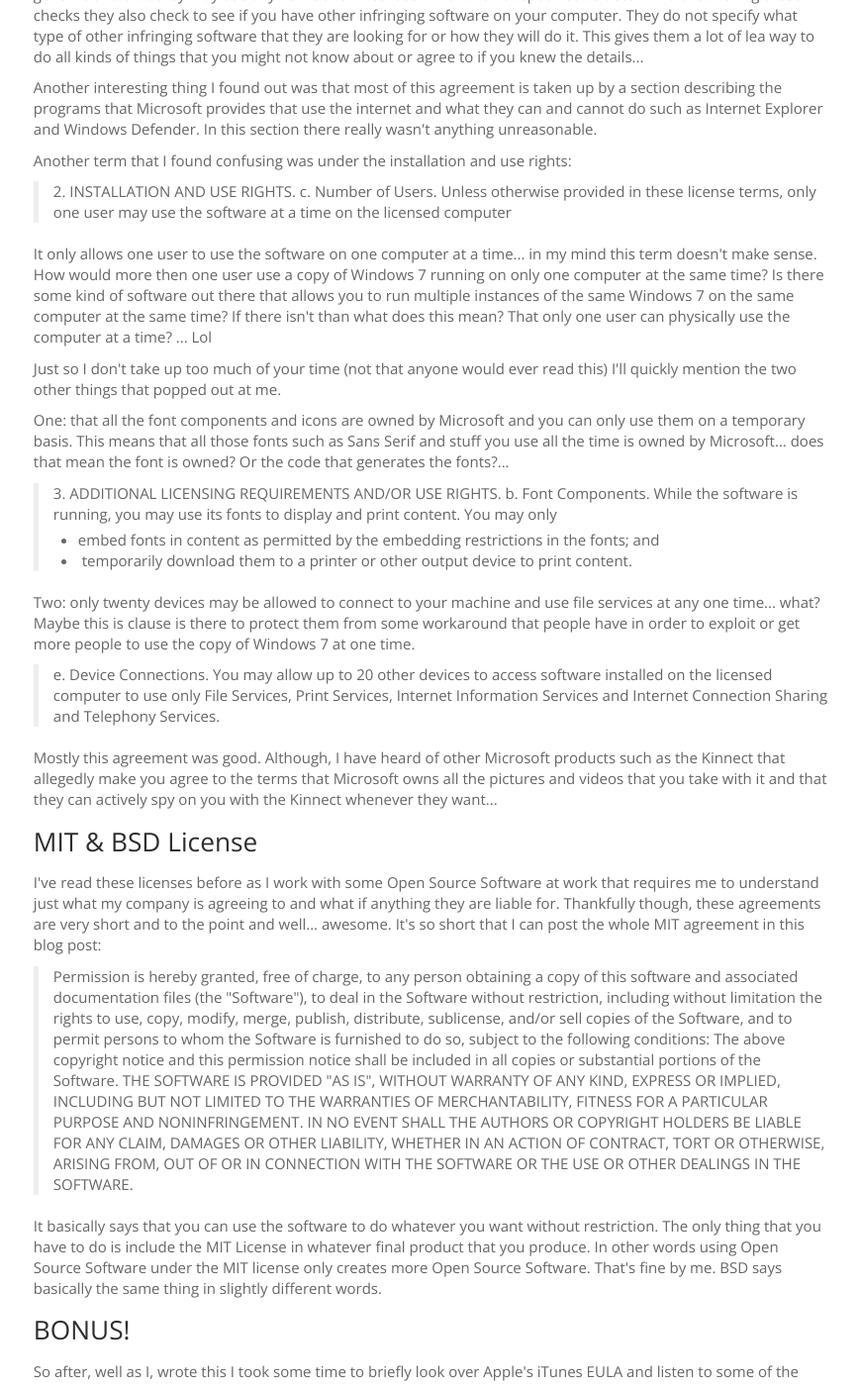
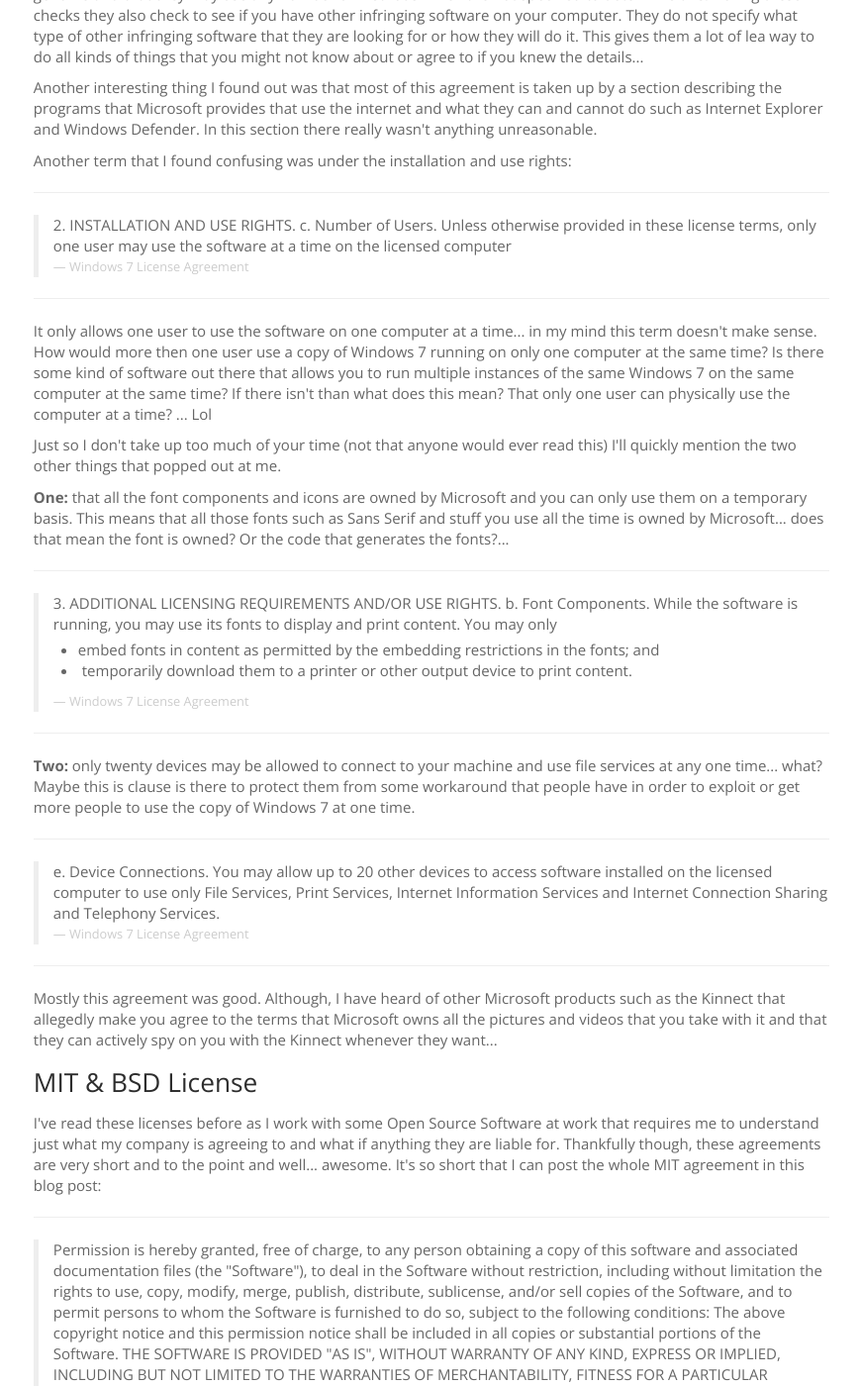
Before and after one commit to RickEyre/rickeyre.github.io, a Jekyll site: the page built from _posts/2012-09-11-licenses-licenses.html, in a window 1280 px wide and 1400 px high, scrolled down 655 px. Shown: the whole window at 99% size, without its empty margins (204-1073 px from the left). Built offline with Jekyll 4.4.1, drawn with Linux system fonts in a browser that asks for light colours; Markdown is read by kramdown in place of the engine named in the settings; comment, search, counter and statistics services are not loaded; some of the changed text lies outside the part shown.

Commit message:
Update license blog post.

```diff
--- a/_posts/2012-09-11-licenses-licenses.html
+++ b/_posts/2012-09-11-licenses-licenses.html
@@ -22,15 +22,20 @@
 
 <p>Another term that I found confusing was under the installation and use rights:</p>
 
-<blockquote>2. INSTALLATION AND USE RIGHTS.
-c. Number of Users. Unless otherwise provided in these license terms, only one user may use the software at a time on the licensed computer</blockquote>
+<hr/>
+<blockquote>
+2. INSTALLATION AND USE RIGHTS.
+c. Number of Users. Unless otherwise provided in these license terms, only one user may use the software at a time on the licensed computer
+<small><cite>Windows 7 License Agreement</cite></small>
+</blockquote>
+<hr/>
 
 <p>It only allows one user to use the software on one computer at a time... in my mind this term doesn't make sense. How would more then one user use a copy of Windows 7 running on only one computer at the same time? Is there some kind of software out there that allows you to run multiple instances of the same Windows 7 on the same computer at the same time? If there isn't than what does this mean? That only one user can physically use the computer at a time? ... Lol</p>
 
 <p>Just so I don't take up too much of your time (not that anyone would ever read this) I'll quickly mention the two other things that popped out at me.</p>
 
-<p>One: that all the font components and icons are owned by Microsoft and you can only use them on a temporary basis. This means that all those fonts such as Sans Serif and stuff you use all the time is owned by Microsoft... does that mean the font is owned? Or the code that generates the fonts?...</p>
-
+<p><strong>One:</strong> that all the font components and icons are owned by Microsoft and you can only use them on a temporary basis. This means that all those fonts such as Sans Serif and stuff you use all the time is owned by Microsoft... does that mean the font is owned? Or the code that generates the fonts?...</p>
+<hr/>
 <blockquote>3. ADDITIONAL LICENSING REQUIREMENTS AND/OR USE RIGHTS.
 
 b. Font Components. While the software is running, you may use its fonts to display and print content. You may only
@@ -38,11 +43,17 @@
 	<li>embed fonts in content as permitted by the embedding restrictions in the fonts; and</li>
 	<li> temporarily download them to a printer or other output device to print content.</li>
 </ul>
+<small><cite>Windows 7 License Agreement</cite></small>
 </blockquote>
+<hr/>
+<p><strong>Two:</strong> only twenty devices may be allowed to connect to your machine and use file services at any one time... what? Maybe this is clause is there to protect them from some workaround that people have in order to exploit or get more people to use the copy of Windows 7 at one time.</p>
 
-<p>Two: only twenty devices may be allowed to connect to your machine and use file services at any one time... what? Maybe this is clause is there to protect them from some workaround that people have in order to exploit or get more people to use the copy of Windows 7 at one time.</p>
-
-<blockquote>e. Device Connections. You may allow up to 20 other devices to access software installed on the licensed computer to use only File Services, Print Services, Internet Information Services and Internet Connection Sharing and Telephony Services.</blockquote>
+<hr/>
+<blockquote>
+e. Device Connections. You may allow up to 20 other devices to access software installed on the licensed computer to use only File Services, Print Services, Internet Information Services and Internet Connection Sharing and Telephony Services.
+<small><cite>Windows 7 License Agreement</cite></small>
+</blockquote>
+<hr/>
 
 <p>Mostly this agreement was good. Although, I have heard of other Microsoft products such as the Kinnect that allegedly make you agree to the terms that Microsoft owns all the pictures and videos that you take with it and that they can actively spy on you with the Kinnect whenever they want...</p>
 
@@ -50,11 +61,16 @@
 
 <p>I've read these licenses before as I work with some Open Source Software at work that requires me to understand just what my company is agreeing to and what if anything they are liable for. Thankfully though, these agreements are very short and to the point and well... awesome. It's so short that I can post the whole MIT agreement in this blog post:</p>
 
-<blockquote>Permission is hereby granted, free of charge, to any person obtaining a copy of this software and associated documentation files (the "Software"), to deal in the Software without restriction, including without limitation the rights to use, copy, modify, merge, publish, distribute, sublicense, and/or sell copies of the Software, and to permit persons to whom the Software is furnished to do so, subject to the following conditions:
+<hr/>
+<blockquote>
+Permission is hereby granted, free of charge, to any person obtaining a copy of this software and associated documentation files (the "Software"), to deal in the Software without restriction, including without limitation the rights to use, copy, modify, merge, publish, distribute, sublicense, and/or sell copies of the Software, and to permit persons to whom the Software is furnished to do so, subject to the following conditions:
 
 The above copyright notice and this permission notice shall be included in all copies or substantial portions of the Software.
 
-THE SOFTWARE IS PROVIDED "AS IS", WITHOUT WARRANTY OF ANY KIND, EXPRESS OR IMPLIED, INCLUDING BUT NOT LIMITED TO THE WARRANTIES OF MERCHANTABILITY, FITNESS FOR A PARTICULAR PURPOSE AND NONINFRINGEMENT. IN NO EVENT SHALL THE AUTHORS OR COPYRIGHT HOLDERS BE LIABLE FOR ANY CLAIM, DAMAGES OR OTHER LIABILITY, WHETHER IN AN ACTION OF CONTRACT, TORT OR OTHERWISE, ARISING FROM, OUT OF OR IN CONNECTION WITH THE SOFTWARE OR THE USE OR OTHER DEALINGS IN THE SOFTWARE.</blockquote>
+THE SOFTWARE IS PROVIDED "AS IS", WITHOUT WARRANTY OF ANY KIND, EXPRESS OR IMPLIED, INCLUDING BUT NOT LIMITED TO THE WARRANTIES OF MERCHANTABILITY, FITNESS FOR A PARTICULAR PURPOSE AND NONINFRINGEMENT. IN NO EVENT SHALL THE AUTHORS OR COPYRIGHT HOLDERS BE LIABLE FOR ANY CLAIM, DAMAGES OR OTHER LIABILITY, WHETHER IN AN ACTION OF CONTRACT, TORT OR OTHERWISE, ARISING FROM, OUT OF OR IN CONNECTION WITH THE SOFTWARE OR THE USE OR OTHER DEALINGS IN THE SOFTWARE.
+<small><cite>MIT License Agreement</cite></small>
+</blockquote>
+<hr/>
 
 <p>It basically says that you can use the software to do whatever you want without restriction. The only thing that you have to do is include the MIT License in whatever final product that you produce. In other words using Open Source Software under the MIT license only creates more Open Source Software. That's fine by me. BSD says basically the same thing in slightly different words.</p>
 
```
